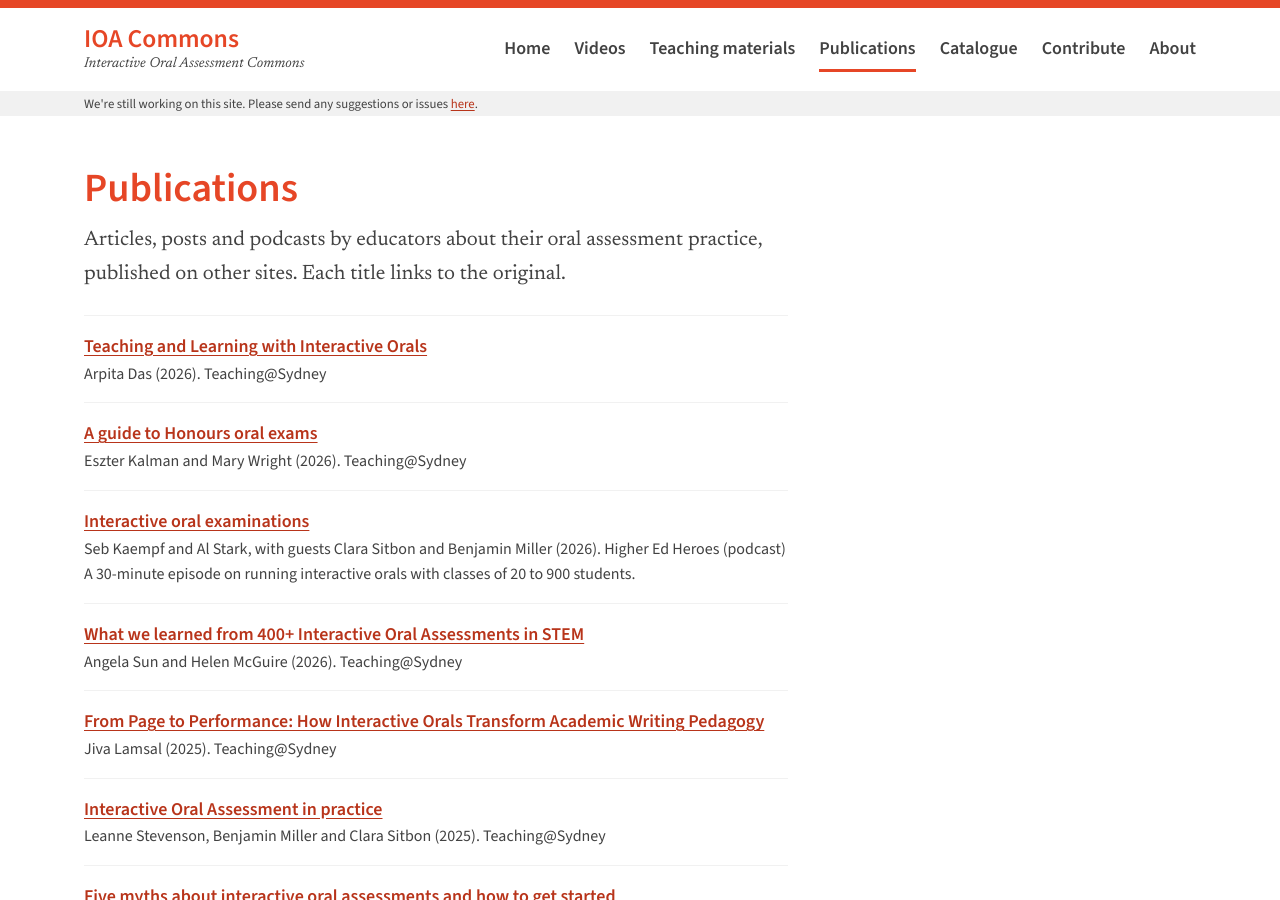
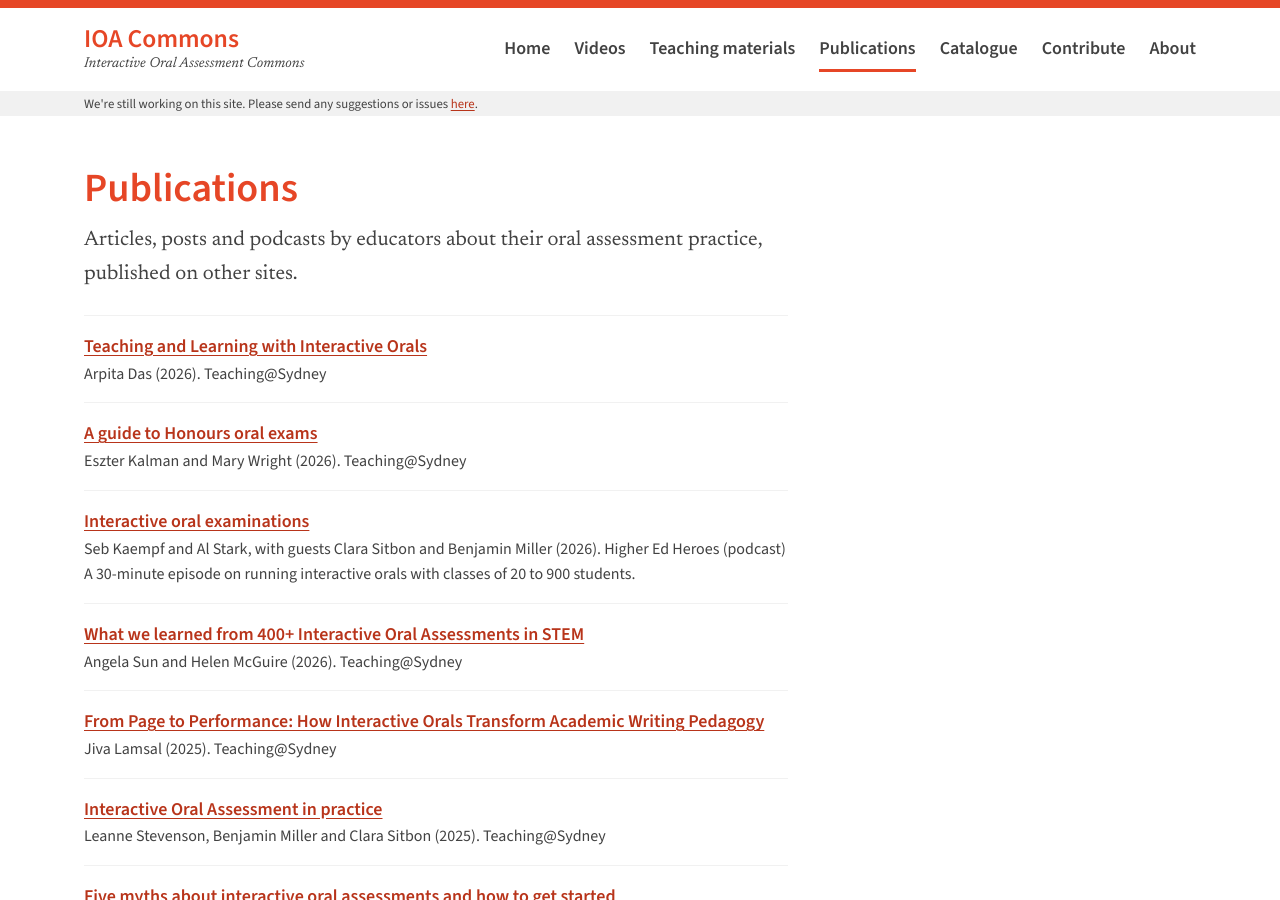
Before and after one commit to HelloAngela/ioa-hub, a Jekyll site: the page built from publications.md, in a window 1280 px wide and 900 px high. Built offline with Jekyll 4.4.1, drawn with Linux system fonts in a browser that asks for light colours.

Commit message:
Publications: shorten the intro
Co-Authored-By: Claude Opus 5.5 <noreply@anthropic.com>

```diff
--- a/publications.md
+++ b/publications.md
@@ -3,7 +3,7 @@ layout: page
 title: Publications
 permalink: /publications/
 description: Articles, posts and podcasts by educators about their oral assessment practice, published on other sites.
-lead: Articles, posts and podcasts by educators about their oral assessment practice, published on other sites. Each title links to the original.
+lead: Articles, posts and podcasts by educators about their oral assessment practice, published on other sites.
 ---
 
 {% include publication-list.html %}
```
